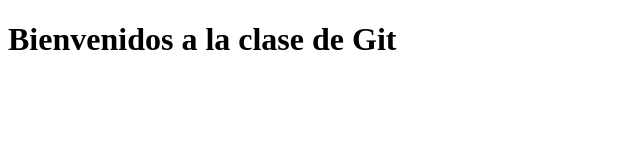
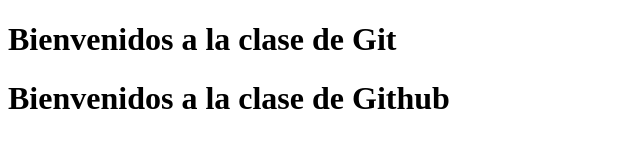
Before and after one commit to EdwinTorresShuan/mi_repositorio, a plain HTML site: page index.html in a window 1280 px wide. Shown: the whole page, without its empty margins (0-640 px from the left). Drawn offline with Linux system fonts and the light colour scheme.

Commit message:
Se ha modificado el archivo index.html

```diff
--- a/index.html
+++ b/index.html
@@ -7,5 +7,6 @@
 </head>
 <body>
     <h1> Bienvenidos a la clase de Git </h1>
+    <h1> Bienvenidos a la clase de Github </h1>
 </body>
 </html>
```
